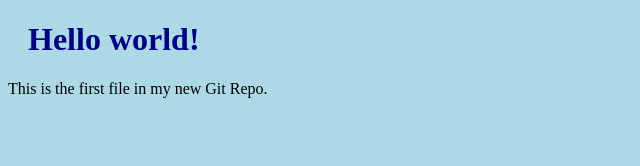
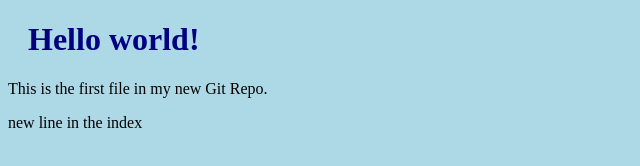
Before and after one commit to swstu/myproject, a plain HTML site: page index.html in a window 1280 px wide. Shown: the whole page, without its empty margins (0-640 px from the left). Drawn offline with Linux system fonts and the light colour scheme.

Commit message:
Updated index.html with new line

```diff
--- a/index.html
+++ b/index.html
@@ -8,6 +8,7 @@
 
 <h1>Hello world!</h1>
 <p>This is the first file in my new Git Repo.</p>
+<p>new line in the index</p>
 
 </body>
 </html>
```
